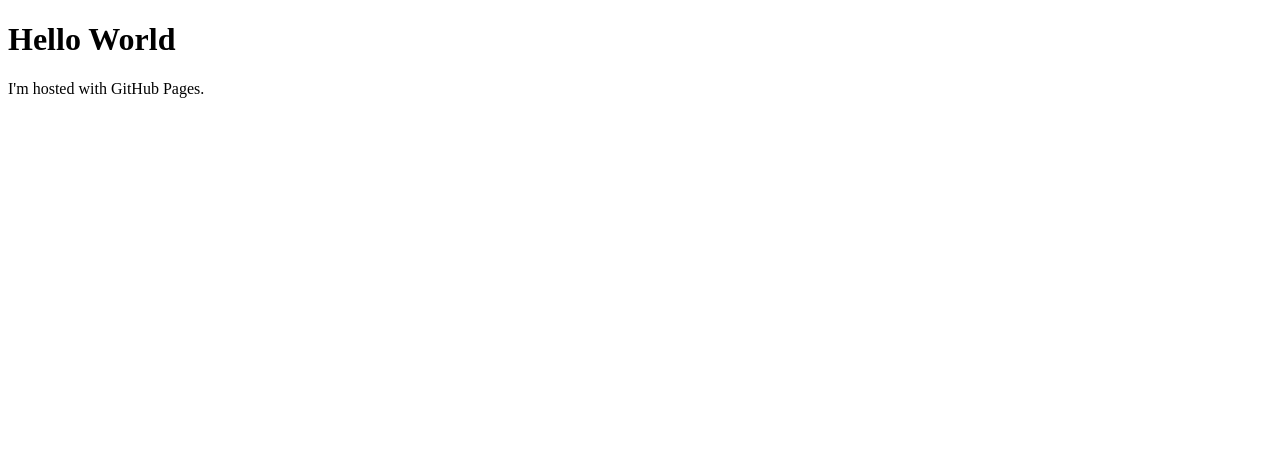
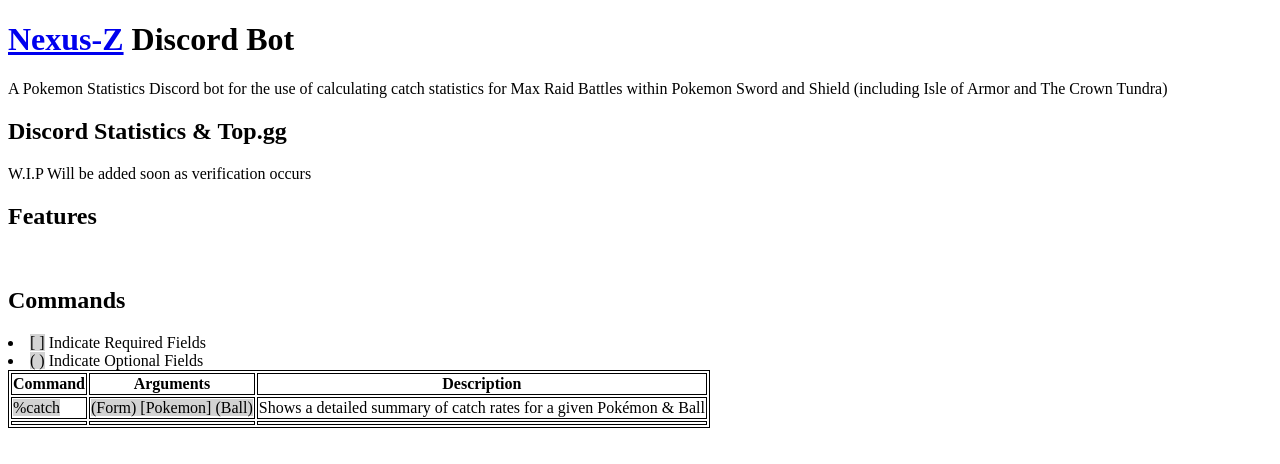
Before and after one commit to Sollisnexus/Nexusz.github.io, a plain HTML site: page index.html in a window 1280 px wide. Drawn offline with Linux system fonts and the light colour scheme.

Commit message:
Add files via upload

```diff
--- a/index.html
+++ b/index.html
@@ -1,7 +1,54 @@
 <!DOCTYPE html>
 <html>
+<Head>
+<style>
+table, th, td {
+  border: 1px solid black;
+}
+mark {
+  background-color: lightgray;
+  color: black;
+}
+</style>
 <body>
-<h1>Hello World</h1>
-<p>I'm hosted with GitHub Pages.</p>
+
+<h1><a href="https://github.com/Sollisnexus/Nexus-Z">Nexus-Z</a> Discord Bot</h1>
+
+A Pokemon Statistics Discord bot for the use of calculating catch statistics for Max Raid Battles within Pokemon Sword and Shield (including Isle of Armor and The Crown Tundra)
+
+<h2>Discord Statistics & Top.gg</h2>
+
+W.I.P Will be added soon as verification occurs
+
+<h2>Features</h2>
+<br>
+<h2>Commands</h2>
+	<li><mark>[ ]</mark> Indicate Required Fields</li>
+	<li><mark>( )</mark> Indicate Optional Fields</li>
+
+<table>
+<tbody>
+<thread>
+	<tr>
+		<th>Command</th>
+		<th>Arguments</th>
+		<th>Description</th>
+
+	</tr>
+	<tr>
+		<td><mark>%catch</mark></td>
+		<td><mark>(Form) [Pokemon] (Ball)</mark></td>
+		<td>Shows a detailed summary of catch rates for a given Pokémon & Ball</td>
+	</tr>
+	<tr>
+		<td></td>
+		<td></td>
+		<td></td>
+	</tr>
+
+</thread>
+</tbody>
+</table>
+
 </body>
 </html>
```
